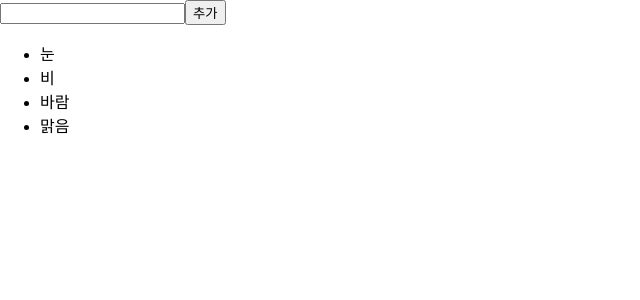
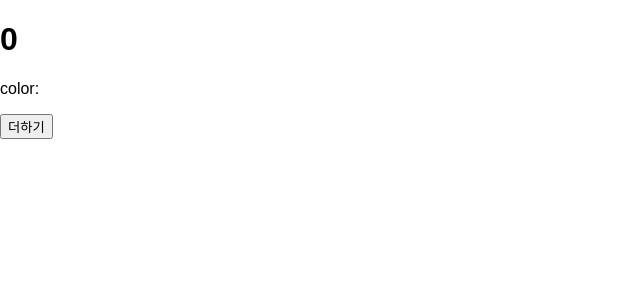
Before and after one commit to DottJs/reattest, a React (Create React App) app in the folder hello-react/: page / in a window 1280 px wide. Shown: the top 300 px of the page, without its empty margins (0-640 px from the left). Built offline with nearby package versions, Linux system fonts and the light colour scheme.

Commit message:
Component LifeCycle
마운트 - 업데이트 - 언마운트

```diff
--- a/hello-react/src/App.js
+++ b/hello-react/src/App.js
@@ -3,7 +3,8 @@
 // import EventPart from './eventPart'; //첫글자는 대문자로 시작해야한다.
 // import ValidationSample from './validationSample'; //첫글자는 대문자로 시작해야한다.
 // import Scrollbox from './ScrollBox'; //첫글자는 대문자로 시작해야한다.
-import IterationSample from './IterationSample'; //첫글자는 대문자로 시작해야한다.
+// import IterationSample from './IterationSample'; //첫글자는 대문자로 시작해야한다.
+import LifeCycleSample from './LifeCycleSample'; //첫글자는 대문자로 시작해야한다.
 
 class App extends Component {
 
@@ -14,7 +15,8 @@
           {/* <ValidationSample /> */}
           {/* <Scrollbox ref={(ref) =>{this.scrollBox = ref }} />
           <button onClick={()=>{ this.scrollBox.scollToBottom() }}>밑으로</button> */}
-          <IterationSample />
+          {/* <IterationSample /> */}
+          <LifeCycleSample />
       </div>
     );
   }
--- a/hello-react/src/LifeCycleSample.js
+++ b/hello-react/src/LifeCycleSample.js
@@ -1,10 +1,73 @@
 import React, {Component} from 'react'
 
 class LifeCycleSample extends Component{
+
+    state = {
+        number : 0,
+        color : null
+    }
+
+    myRef = null //Ref 를 설정할 부분
+
+    constructor(props){
+        super(props);
+        console.log('constructor props 생성');
+    }
+
+    static getDerivedStateFromProps(nextProps, prevState){ //마운트 //업데이트
+        if(nextProps !== prevState){
+            return {color: nextProps.color};
+        }
+        else{
+            return null;
+        }
+    }
+
+    componentDidMount(){ //마운트 / 랜더링 이후
+        console.log('componentDidMount 실행 마운트/업데이트')
+    };
+
+    shouldComponentUpdate(nextProps, nextState){ //업데이트
+        console.log('shouldComponentUpdate / Props 값이 변하면 업데이트/ 나머지가 4이면 이후 작업을 실행하지 않는다.', nextProps, nextState);
+        return nextState.number % 10 !== 4;
+        // 마지막자리가 4이면 false를 반환하며, 업데이트를 시키지 않는다.
+    }
+
+    componentWillUnmount(){ //언마운트
+        console.log('componentWillUnmount 제거하면')
+    }
+
+    handleClick = () =>{
+        this.setState({ number : this.state.number + 1});
+    }
+
+    getSnapshotBeforeUpdate(prevProps, prevState){ //업데이트 DOM 반영 직전
+        if(prevProps.color !== this.props.color){
+            return this.myRef.style.color;
+        }
+        else{
+            return null;
+        }
+    }
+
+    componentDidUpdate(prevProps, prevState, snapshot){
+        console.log('componentDidUpdate', prevProps, prevState)
+        if(snapshot){
+            console.log('업데이트 되기 직전 색상 getSnapshotBeforeUpdate의 snapshot을 받음', snapshot);
+        }
+    }
+
+
     render(){
+        console.log('render UI를 출력함')
+        const style = {color : this.props.color};
         return(
             <div>
-                Hi
+                <h1 style={style} ref={(ref) =>{this.myRef = ref}}>
+                    {this.state.number}
+                </h1>
+                <p>color: {this.state.color}</p>
+                <button onClick={this.handleClick}>더하기</button>
             </div>
         )
     }
```
